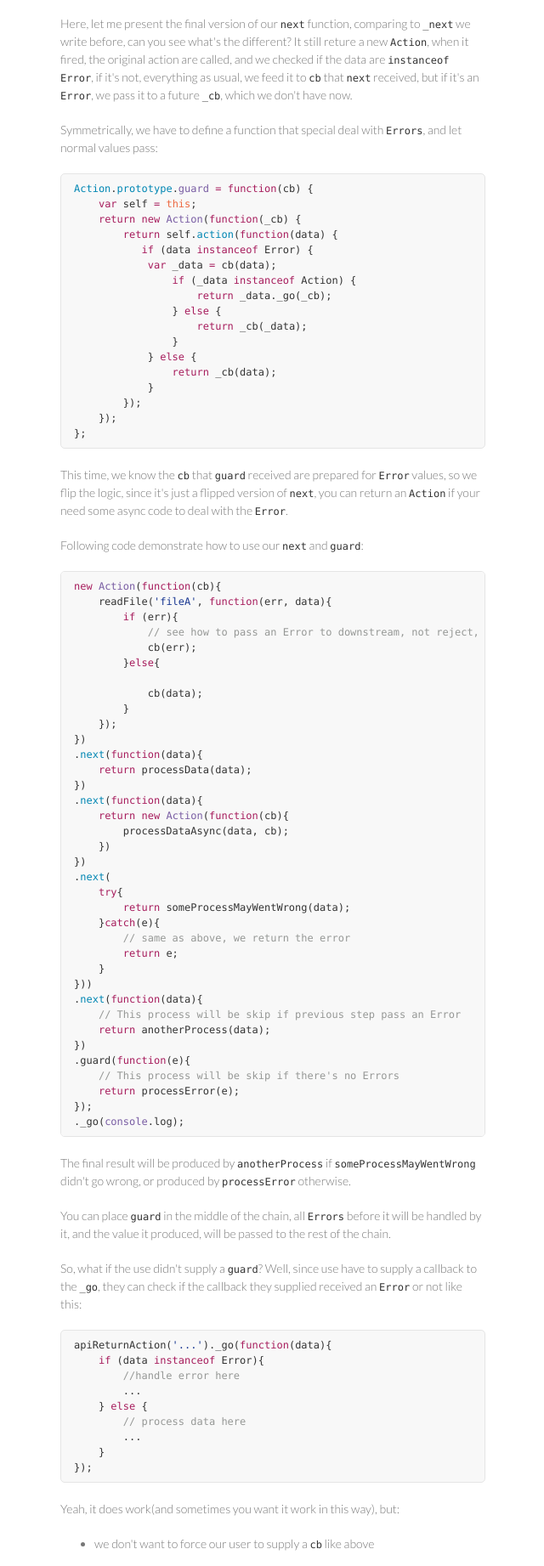
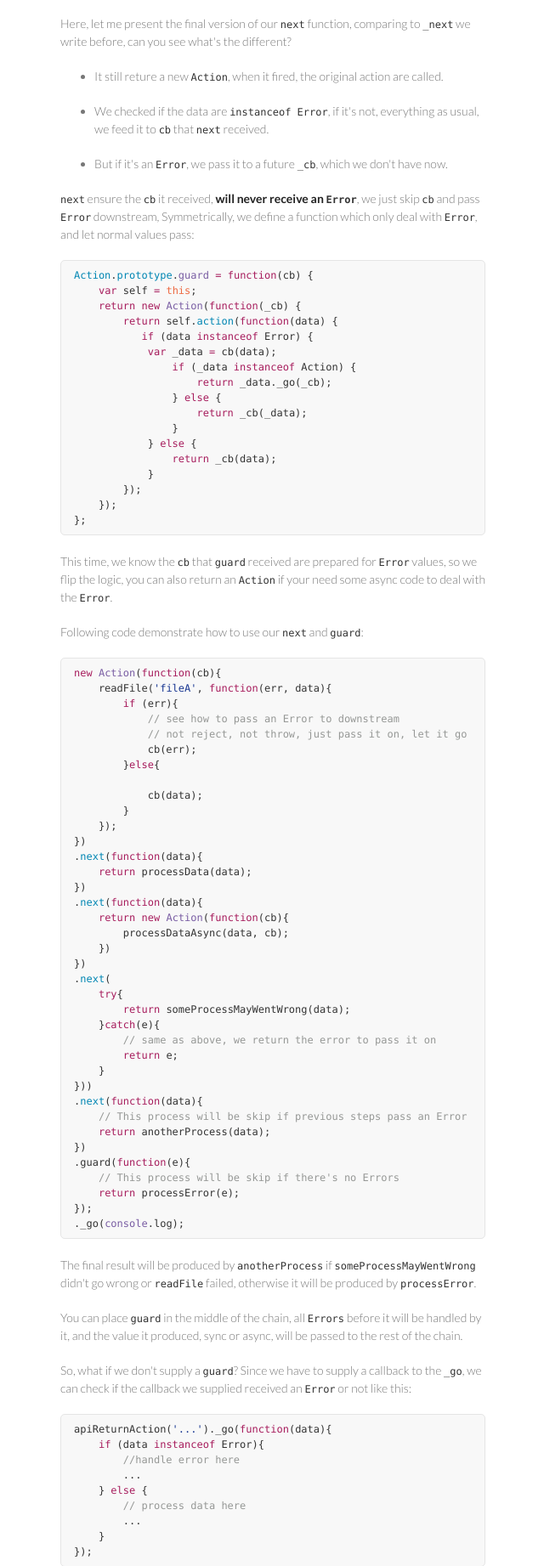
Before and after one commit to winterland1989/Action.js, a plain HTML site: page index.html in a window 1280 px wide. Shown: the part 5075-6918 px from the top of the page at 85% size, without its empty margins (499-1139 px from the left). Drawn offline with Linux system fonts and the light colour scheme.

```diff
--- a/index.html
+++ b/index.html
@@ -237,10 +237,10 @@
 
 <ul>
 <li><p>It will eat your error sliently if you don't supply a <code>catch</code> at the end of the chain.</p></li>
-<li><p>You have to use two different functions, <code>resolve</code> to pass value to the callbacks and <code>reject</code> to skip them, what will happen if you <code>throw</code> an <code>Error</code>, well, just the same as <code>reject</code></p></li>
+<li><p>You have to use two different functions, <code>resolve</code> to pass value to the callbacks and <code>reject</code> to skip them, what will happen if you <code>throw</code> an <code>Error</code>, well, just the same as <code>reject</code>.</p></li>
 </ul>
 
-<p>What we can do to make it simpler? It's a complex problem, so we start solving it by simplify it: <strong>We use <code>Error</code> type as a special type to pass error information to the downstream</strong>, what does this mean?</p>
+<p>What we can do to make it simpler? It's a complex problem, we start solving it by simplify it: <strong>Action.js use <code>Error</code> type as a special type to pass error information to the downstream</strong>, what does this mean?</p>
 
 <div class="highlight highlight-source-js"><pre><span class="pl-c1">Action</span>.<span class="pl-c1">prototype</span>.<span class="pl-en">next</span> <span class="pl-k">=</span> <span class="pl-k">function</span>(<span class="pl-smi">cb</span>) {
     <span class="pl-k">var</span> self <span class="pl-k">=</span> <span class="pl-v">this</span>;
@@ -260,9 +260,15 @@
     });
 };</pre></div>
 
-<p>Here, let me present the final version of our <code>next</code> function, comparing to <code>_next</code> we write before, can you see what's the different? It still reture a new <code>Action</code>, when it fired, the original action are called, and we checked if the data are <code>instanceof Error</code>, if it's not, everything as usual, we feed it to <code>cb</code> that <code>next</code> received, but if it's an <code>Error</code>, we pass it to a future <code>_cb</code>, which we don't have now.</p>
+<p>Here, let me present the final version of our <code>next</code> function, comparing to <code>_next</code> we write before, can you see what's the different? </p>
 
-<p>Symmetrically, we have to define a function that special deal with <code>Errors</code>, and let normal values pass:</p>
+<ul>
+<li><p>It still reture a new <code>Action</code>, when it fired, the original action are called.</p></li>
+<li><p>We checked if the data are <code>instanceof Error</code>, if it's not, everything as usual, we feed it to <code>cb</code> that <code>next</code> received.</p></li>
+<li><p>But if it's an <code>Error</code>, we pass it to a future <code>_cb</code>, which we don't have now.</p></li>
+</ul>
+
+<p><code>next</code> ensure the <code>cb</code> it received, <strong>will never receive an <code>Error</code></strong>, we just skip <code>cb</code> and pass <code>Error</code> downstream, Symmetrically, we define a function which only deal with <code>Error</code>, and let normal values pass:</p>
 
 <div class="highlight highlight-source-js"><pre><span class="pl-c1">Action</span>.<span class="pl-c1">prototype</span>.<span class="pl-en">guard</span> <span class="pl-k">=</span> <span class="pl-k">function</span>(<span class="pl-smi">cb</span>) {
     <span class="pl-k">var</span> self <span class="pl-k">=</span> <span class="pl-v">this</span>;
@@ -282,14 +288,15 @@
     });
 };</pre></div>
 
-<p>This time, we know the <code>cb</code> that <code>guard</code> received are prepared for <code>Error</code> values, so we flip the logic, since it's just a flipped version of <code>next</code>, you can return an <code>Action</code> if your need some async code to deal with the <code>Error</code>.</p>
+<p>This time, we know the <code>cb</code> that <code>guard</code> received are prepared for <code>Error</code> values, so we flip the logic, you can also return an <code>Action</code> if your need some async code to deal with the <code>Error</code>.</p>
 
 <p>Following code demonstrate how to use our <code>next</code> and <code>guard</code>:</p>
 
 <div class="highlight highlight-source-js"><pre><span class="pl-k">new</span> <span class="pl-en">Action</span>(<span class="pl-k">function</span>(<span class="pl-smi">cb</span>){
     readFile(<span class="pl-s"><span class="pl-pds">'</span>fileA<span class="pl-pds">'</span></span>, <span class="pl-k">function</span>(<span class="pl-smi">err</span>, <span class="pl-smi">data</span>){
         <span class="pl-k">if</span> (err){
-            <span class="pl-c">// see how to pass an Error to downstream, not reject, not throw, just return</span>
+            <span class="pl-c">// see how to pass an Error to downstream</span>
+            <span class="pl-c">// not reject, not throw, just pass it on, let it go</span>
             cb(err);
         }<span class="pl-k">else</span>{
 
@@ -309,12 +316,12 @@
     <span class="pl-k">try</span>{
         <span class="pl-k">return</span> someProcessMayWentWrong(data);
     }<span class="pl-k">catch</span>(e){
-        <span class="pl-c">// same as above, we return the error</span>
+        <span class="pl-c">// same as above, we return the error to pass it on</span>
         <span class="pl-k">return</span> e;
     }
 }))
 .<span class="pl-c1">next</span>(<span class="pl-k">function</span>(<span class="pl-smi">data</span>){
-    <span class="pl-c">// This process will be skip if previous step pass an Error</span>
+    <span class="pl-c">// This process will be skip if previous steps pass an Error</span>
     <span class="pl-k">return</span> anotherProcess(data);
 })
 .guard(<span class="pl-k">function</span>(<span class="pl-smi">e</span>){
@@ -324,11 +331,11 @@
 ._go(<span class="pl-en">console</span>.log);
 </pre></div>
 
-<p>The final result will be produced by <code>anotherProcess</code> if <code>someProcessMayWentWrong</code> didn't go wrong, or produced by <code>processError</code> otherwise.</p>
+<p>The final result will be produced by <code>anotherProcess</code> if <code>someProcessMayWentWrong</code> didn't go wrong or <code>readFile</code> failed, otherwise it will be produced by <code>processError</code>.</p>
 
-<p>You can place <code>guard</code> in the middle of the chain, all <code>Errors</code> before it will be handled by it, and the value it produced, will be passed to the rest of the chain.</p>
+<p>You can place <code>guard</code> in the middle of the chain, all <code>Errors</code> before it will be handled by it, and the value it produced, sync or async, will be passed to the rest of the chain.</p>
 
-<p>So, what if the use didn't supply a <code>guard</code>? Well, since use have to supply a callback to the <code>_go</code>, they can check if the callback they supplied received an <code>Error</code> or not like this:</p>
+<p>So, what if we don't supply a <code>guard</code>? Since we have to supply a callback to the <code>_go</code>, we can check if the callback we supplied received an <code>Error</code> or not like this:</p>
 
 <div class="highlight highlight-source-js"><pre>apiReturnAction(<span class="pl-s"><span class="pl-pds">'</span>...<span class="pl-pds">'</span></span>)._go(<span class="pl-k">function</span>(<span class="pl-smi">data</span>){
     <span class="pl-k">if</span> (data <span class="pl-k">instanceof</span> Error){
@@ -344,8 +351,8 @@
 <p>Yeah, it does work(and sometimes you want it work in this way), but:</p>
 
 <ul>
-<li><p>we don't want to force our user to supply a <code>cb</code> like above</p></li>
-<li><p>we should throw <code>Error</code> in case user didn't <code>guard</code> them</p></li>
+<li><p>we don't want to force our user to supply a <code>cb</code> like above.</p></li>
+<li><p>we should throw <code>Error</code> in case user didn't <code>guard</code> them.</p></li>
 </ul>
 
 <p>So here let me present the final version of <code>go</code>:</p>
@@ -438,9 +445,9 @@
 <p>Because it simply do less work:</p>
 
 <ul>
-<li>It doesn't maintain a internal state</li>
-<li>It just have a single field</li>
-<li>It just add a redirect call to original callback, and some type checking</li>
+<li><p>It doesn't maintain a internal state.</p></li>
+<li><p>It just have a single field.</p></li>
+<li><p>It just add a redirect call to original callback, and some type checking.</p></li>
 </ul>
 
 <p>I even be amazed it can achieve so much functionality with such short code myself, see <a href="https://github.com/winterland1989/Action.js/wiki/Benchmark">Benchmark</a> youself.</p>
@@ -498,6 +505,11 @@
         }
     });
 };</pre></div>
+
+<h2>
+<a id="how-can-i-send-an-error-to-downstream-as-normal-value" class="anchor" href="#how-can-i-send-an-error-to-downstream-as-normal-value" aria-hidden="true"><span class="octicon octicon-link"></span></a>How can i send an <code>Error</code> to downstream as normal value?</h2>
+
+<p>No, you can't, you have to wrap it in a <code>Array</code> or <code>Object</code> or <code>Map</code>...whatever, the choice of using <code>Error</code> to skip <code>next</code> and hit <code>guard</code> is not arbitrary, instead of creating an <code>ActionError</code> class, use <code>Error</code> unify type with system runtime, and providing callstack information.</p>
       </section>
       <footer>
         <p>This project is maintained by <a href="https://github.com/winterland1989">winterland1989</a></p>
```
Also changed, not shown: params.json (+1 -1 lines).
